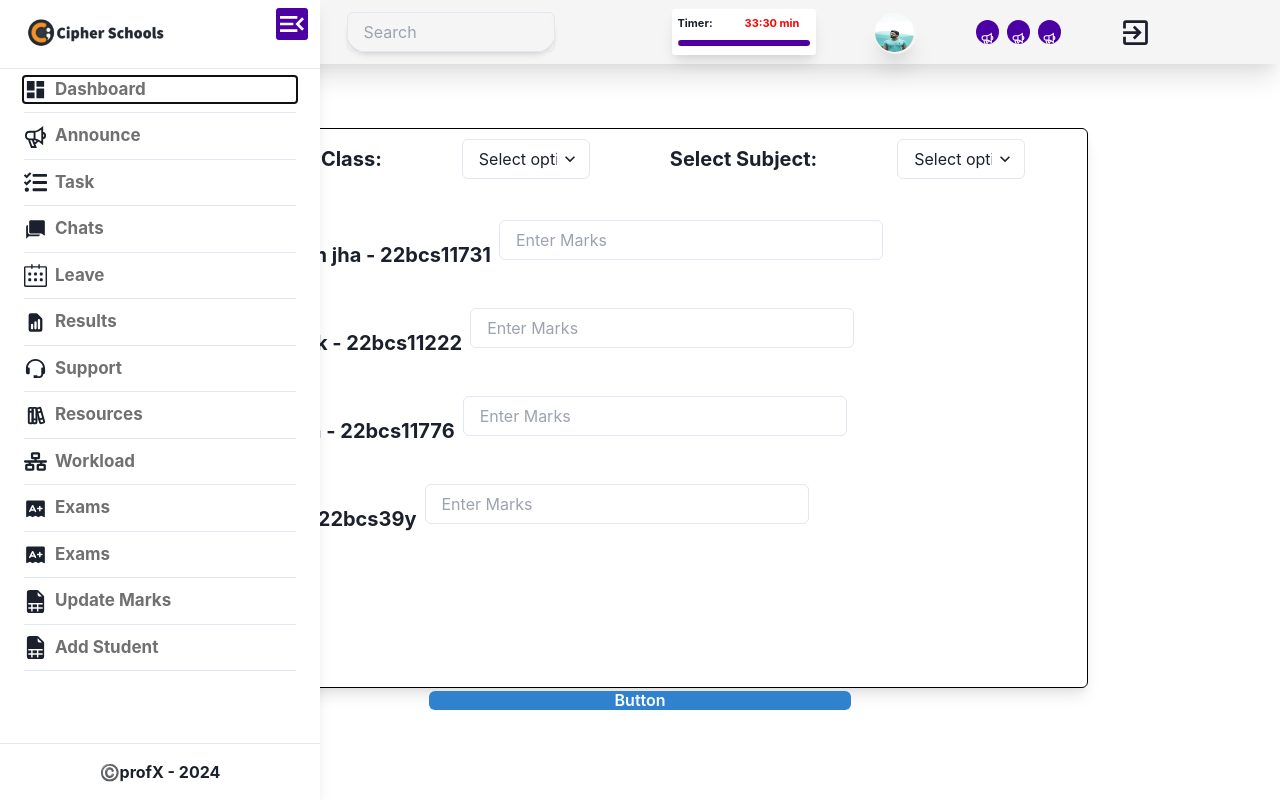
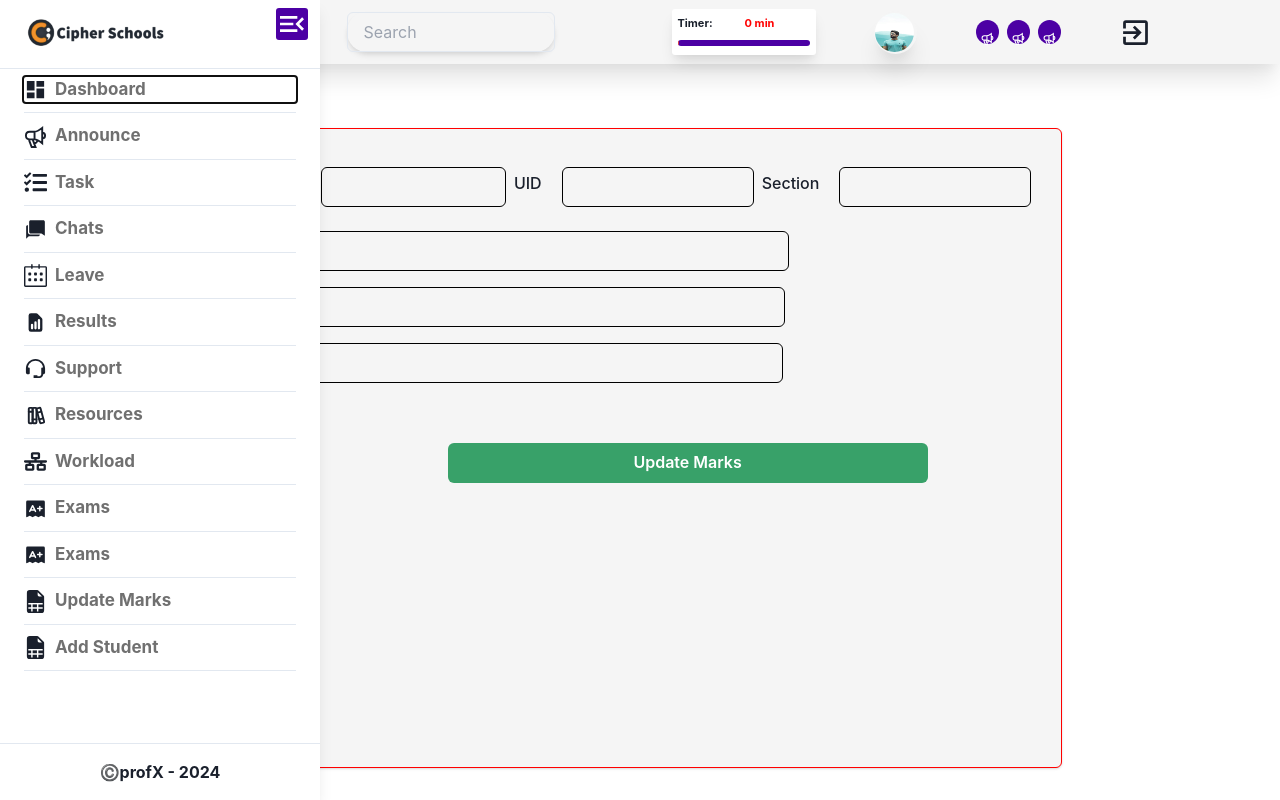
Before and after one commit to satyammjha/profX, a React (Vite) app: page /addmarks in a window 1280 px wide. Built offline with nearby package versions, Linux system fonts and the light colour scheme.

Commit message:
added a new form

```diff
--- a/package.json
+++ b/package.json
@@ -17,6 +17,7 @@
     "@mobiscroll/react": "npm:@mobiscroll/react-trial@^5.29.0",
     "firebase": "^10.8.0",
     "framer-motion": "^11.0.5",
+    "html2pdf.js": "^0.10.1",
     "react": "^18.2.0",
     "react-apexcharts": "^1.4.1",
     "react-circular-progressbar": "^2.1.0",
--- a/src/Components/Addmarks/Addmarks.jsx
+++ b/src/Components/Addmarks/Addmarks.jsx
@@ -1,94 +1,55 @@
 import { Card, CardHeader, CardBody, CardFooter, Heading, HStack, Stack } from '@chakra-ui/react'
 import { Input } from '@chakra-ui/react'
 import { Select, Button, Text } from '@chakra-ui/react'
+import {
+    FormControl,
+    FormLabel,
+    FormErrorMessage,
+    FormHelperText,
 
+} from '@chakra-ui/react'
 const Addmarks = () => {
-
-    const studentData = [
-        {
-            name: 'satyam jha',
-            uid: '22bcs11731'
-
-        },
-        {
-            name: 'Raunak',
-            uid: '22bcs11222'
-
-        },
-        {
-            name: 'Mitesh',
-            uid: '22bcs11776'
-
-        },
-        {
-            name: 'Alok',
-            uid: '22bcs39y'
-
-        }
-
-
-    ]
-
-
 
     return (
         <>
+            <Card height={'80vh'} width={'70vw'} backgroundColor={'whitesmoke'} padding={'30px'}
+                border={'1px solid red'} marginLeft={'13%'} marginTop={'5%'} zIndex={1}>
+                <FormControl>
+                    <Stack gap={4}>
+                        <HStack>
+                            <HStack>
+                                <HStack>
+                                    <FormLabel>Student Name</FormLabel>
+                                    <Input type='text' border='0.5px solid black' width={"15vw"} />
+                                </HStack>
+                                <HStack>
+                                    <FormLabel>UID</FormLabel>
+                                    <Input type='text' border='0.5px solid black' width={"15vw"} />
+                                </HStack>
+                                <HStack>
+                                    <FormLabel>Section</FormLabel>
+                                    <Input type='text' border='0.5px solid black' width={"15vw"} />
+                                </HStack>
+                            </HStack>
+                        </HStack>
+                        <HStack>
+                            <FormLabel>Physics</FormLabel>
+                            <Input type='text' border='0.5px solid black' width={" 40vw"} />
+                        </HStack>
+                        <HStack gap={4}>
+                            <FormLabel>Maths</FormLabel>
+                            <Input type='text' border='0.5px solid black' width={" 40vw"} />
+                        </HStack>
+                        <HStack>
+                            <FormLabel>Python</FormLabel>
+                            <Input type='text' border='0.5px solid black' width={" 40vw"} />
+                        </HStack>
 
-            <Card height={'70vh'} width={'70vw'} boxShadow='lg' marginLeft={'15%'} marginTop={'5%'} border={'1px solid black'} alignItems={'center'} padding={'10px'}>
+                    </Stack>
+                </FormControl>
 
-                <Stack gap={16}>
-
-                    <HStack gap={20}>
-
-                        <Heading as={'h3'} fontSize={'20px'}>Select Class: </Heading>
-
-
-                        <Select placeholder='Select option' width={'10vw'}>
-                            <option value='option1'>633</option>
-                            <option value='option2'>363</option>
-                            <option value='option3'>636</option>
-                        </Select>
-
-                        <Heading as={'h3'} fontSize={'20px'}>Select Subject: </Heading>
-
-
-
-                        <Select placeholder='Select option' width={'10vw'}>
-                            <option value='option1'>DBMS</option>
-                            <option value='option2'>Python</option>
-                            <option value='option3'>Python-Lab</option>
-                        </Select>
-
-
-
-                    </HStack>
-
-
-                    {studentData.map((data, index) => {
-
-                        return (<>
-
-                            <HStack key={index} alignItems={'center'}>
-                                <Heading as={'h3'} fontSize={'20px'}>{data.name} - {data.uid}</Heading>
-
-
-
-                                <Input placeholder='Enter Marks' width={'30vw'} id='marks' marginTop={'-30px'} />
-
-                            </HStack>
-
-                        </>)
-
-                    })}
-
-
-
-
-
-
-                </Stack>
-                <Button colorScheme='blue' width={'33vw'} marginTop={'10rem'}>Button</Button>
-            </Card>
+                <Button colorScheme='green' width={'30rem'} marginTop={'60px'} marginLeft={'30%'}>Update Marks</Button>
+            </Card >
         </>
     )
 }
--- a/src/Components/Chats/Chats.jsx
+++ b/src/Components/Chats/Chats.jsx
@@ -1,76 +1,58 @@
-import React, { useEffect, useState } from 'react';
+import React, { useState } from 'react';
 import Chatbot from '../Chatbot/Chatbot';
 import { Stack, Card, HStack, Input, Heading, Button, Text } from '@chakra-ui/react';
+import html2pdf from 'html2pdf.js';
 import Todo from '../Dashboard/Todo/Todo';
 
 const App = () => {
-  const [num, setNum] = useState(0)
-
-
-
   const [question, setQuestion] = useState('');
   const [questionsList, setQuestionsList] = useState([]);
 
   const handleAddQuestion = () => {
-    setNum(num + 1)
     if (question.trim() !== '') {
       setQuestionsList([...questionsList, question]);
       setQuestion('');
     }
   };
 
+  const handleReset = () => {
+    setQuestion('');
+    setQuestionsList([]);
+  };
 
-
-  // useEffect(() => {
-  //   // Dynamically load the Botpress WebChat scripts
-  //   const script1 = document.createElement('script');
-  //   script1.src = 'https://cdn.botpress.cloud/webchat/v1/inject.js';
-  //   script1.async = true;
-  //   document.body.appendChild(script1);
-
-  //   const script2 = document.createElement('script');
-  //   script2.src = 'https://mediafiles.botpress.cloud/15bdb5f2-76c2-430a-81f6-e8cded4393ed/webchat/config.js';
-  //   script2.defer = true;
-  //   document.body.appendChild(script2);
-
-  //   // Cleanup function to remove the scripts when the component unmounts
-  //   return () => {
-  //     document.body.removeChild(script1);
-  //     document.body.removeChild(script2);
-  //   };
-  // }, []);
-
-  // useEffect(() => {
-  //   // Open the chatbot when the WebChat scripts are loaded
-  //   window.botpressWebChat?.onEvent(() => {
-  //     window.botpressWebChat?.sendEvent({ type: "show" });
-  //   }, ["LIFECYCLE.LOADED"]);
-  // }, []);
+  const handleExportPDF = () => {
+    const element = document.getElementById('questions-container');
+    html2pdf().from(element).save();
+  };
 
   return (
     <div>
-      <Card marginLeft={'10rem'}>
+      <Card marginLeft={'10rem'}
+        boxShadow='xl' padding={'10px'}
+        width={'50vw'} backgroundColor={'whitesmoke'} overflowY={'scroll'} marginTop={'30px'}>
         <Stack spacing={4}>
+          <Heading as={'h1'} marginLeft={'30%'} fontSize={'20px'}>Make question paper</Heading>
+          <hr height={'3px'} />
           <HStack>
+
             <Heading as={'h1'} fontSize={'23px'}>Question</Heading>
             <Input value={question} onChange={(e) => setQuestion(e.target.value)} width={'10rem'} border={'1px solid red'} />
           </HStack>
-          <Button width={'7rem'} colorScheme='red' onClick={() => {
-            handleAddQuestion();
-          }}>Add Question</Button>
+          <Button width={'7rem'} colorScheme='red' onClick={handleAddQuestion} marginLeft={'30%'}>Add Question</Button>
 
-          <Stack>
+          <Stack id="questions-container">
             <Heading fontSize={'20px'} marginTop={'30px'}>Questions:</Heading>
             {questionsList.map((q, index) => (
-              (
-
-                <>
-                  {/* <Text key={index}>{num}</Text> */}
-                  <Text key={index}>{q}</Text>
-
-                </>
-              )))}
+              <HStack key={index}>
+                <Text>{`Q${index + 1}) `}</Text>
+                <Text>{q}</Text>
+              </HStack>
+            ))}
           </Stack>
+          <HStack>
+            <Button width={'7rem'} colorScheme='green' onClick={handleExportPDF}>Export as PDF</Button>
+            <Button width={'7rem'} colorScheme='red' onClick={handleReset}>Reset</Button>
+          </HStack>
         </Stack>
       </Card>
 
--- a/src/Components/Sidenav/sidenav.jsx
+++ b/src/Components/Sidenav/sidenav.jsx
@@ -27,7 +27,7 @@ const sidenav = () => {
         {
             name: 'Dashboard',
             icon: MdDashboard,
-            path: '/dashboard'
+            path: '/'
         },
         {
             name: 'Announce',
--- a/src/Components/Topnav/topnav.jsx
+++ b/src/Components/Topnav/topnav.jsx
@@ -51,8 +51,6 @@ const topnav = ({ title }) => {
 
 
         <>
-
-
             <Warning limit={limit} zIndex={-1} />
 
 
@@ -73,7 +71,7 @@ const topnav = ({ title }) => {
                 <Stack boxShadow='lg' backgroundColor={"white"} padding={'6px'} borderRadius={'3px'} w={'9rem'}>
                     <HStack gap={8}>
                         <Text fontSize={'11px'} fontWeight={'bold'}>Timer:</Text>
-                        <Text fontSize={'11px'} color={'red'} fontWeight={'bold'}>33:30 min</Text>
+                        <Text fontSize={'11px'} color={'red'} fontWeight={'bold'}>{parseInt(progress)} min</Text>
                     </HStack>
                     <Progress value={progress} height={'6px'} colorScheme='red' borderRadius={'3px'}
                         marginBottom={'3px'} cursor={'pointer'} backgroundColor={'#4C00A4'} />
```
Also changed, not shown: 1 other file (tests, documents, lock files or other folders).
